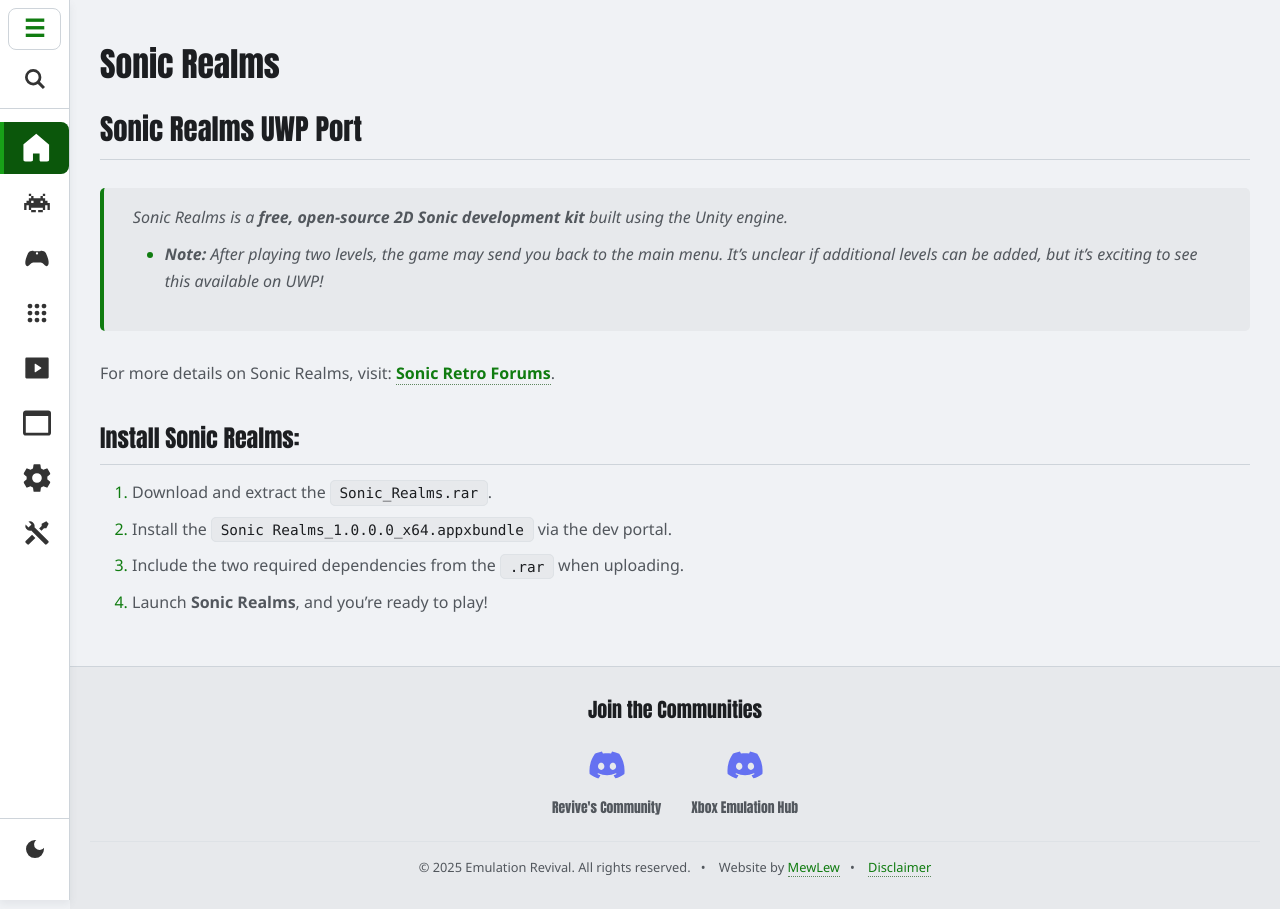
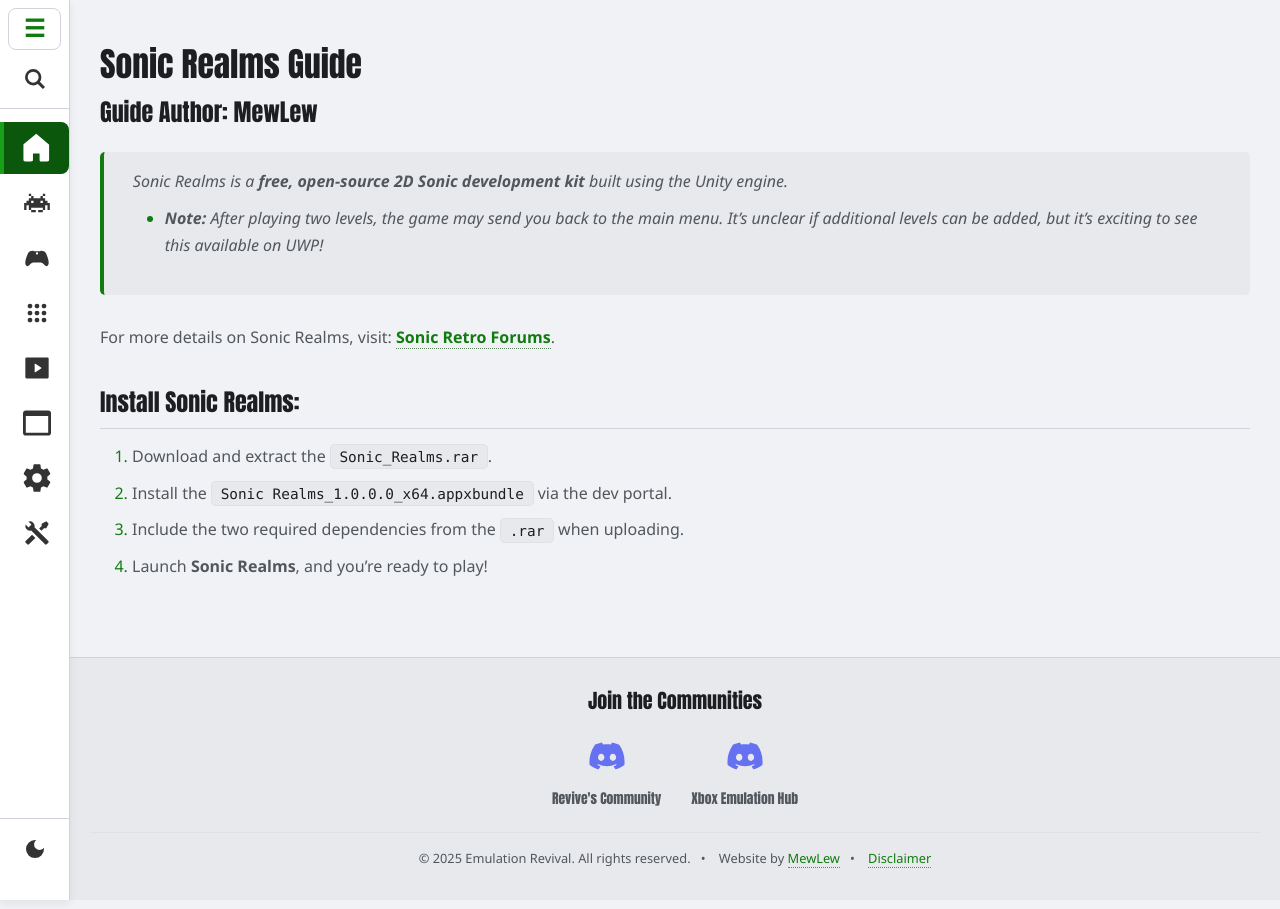
Before and after one commit to EmulationRevival/emulationrevival.github.io, a Jekyll site: the page built from guides/ports/sonicrealms.md, in a window 1280 px wide. Built offline with Jekyll 4.4.1, drawn with Linux system fonts in a browser that asks for light colours.

Commit message:
Update sonicrealms.md

```diff
--- a/guides/ports/sonicrealms.md
+++ b/guides/ports/sonicrealms.md
@@ -1,11 +1,10 @@
 ---
 layout: template
-title: "Sonic Realms"
+title: "Sonic Realms Guide"
 permalink: /guides/ports/sonicrealms-guide/
 description: "A guide for setting up Sonic Realms on dev mode."
+author: "MewLew"
 ---
-
-## Sonic Realms UWP Port
 
 > Sonic Realms is a **free, open-source 2D Sonic development kit** built using the Unity engine.
 > - **Note:** After playing two levels, the game may send you back to the main menu. It's unclear if additional levels can be added, but it's exciting to see this available on UWP!
```
